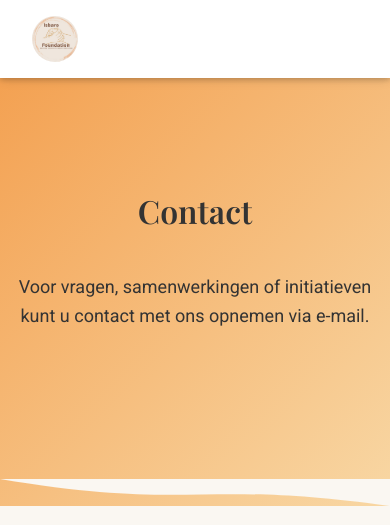
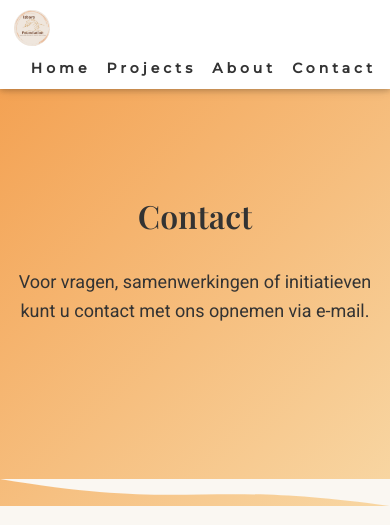
Before and after one commit to AH62421/isbaro-foundation, a Flask app: page /contact in a window 390 px wide. Shown: the top 525 px of the page. Run offline with Flask 3, Linux system fonts and the light colour scheme.

Commit message:
Update contact.html

```diff
--- a/templates/contact.html
+++ b/templates/contact.html
@@ -16,7 +16,7 @@
     <link href="https://fonts.googleapis.com/css2?family=Roboto:wght@300;400;700&family=Playfair+Display:wght@600&family=Montserrat:wght@500&display=swap" rel="stylesheet">
 
     <style>
-        /* ========= MOBIELE STABILITEIT ========= */
+        /* ========= GLOBAL FIX ========= */
         html, body {
             max-width: 100%;
             overflow-x: hidden;
@@ -62,14 +62,13 @@
             justify-content: center;
             align-items: center;
             text-align: center;
-            padding: 140px 20px 120px; /* FIX voor fixed navbar */
+            padding: 140px 20px 120px;
             position: relative;
         }
 
         .hero h1 {
             font-family: 'Playfair Display', serif;
             font-size: 44px;
-            margin-bottom: 20px;
         }
 
         .hero p {
@@ -82,11 +81,10 @@
             position: absolute;
             bottom: 0;
             width: 100%;
-            max-width: 100%;
             display: block;
         }
 
-        /* ================= CONTACT CONTENT ================= */
+        /* ================= CONTACT ================= */
         .contact {
             padding: 120px 8%;
             max-width: 900px;
@@ -116,8 +114,8 @@
         }
 
         .info-icon {
-            width: min(56px, 20vw);
-            height: min(56px, 20vw);
+            width: 56px;
+            height: 56px;
             border-radius: 50%;
             background: #F39C4A;
             color: white;
@@ -141,6 +139,23 @@
 
         /* ================= MOBIEL ================= */
         @media (max-width: 768px) {
+
+            /* NAVBAR FIX */
+            .w3-bar {
+                padding: 4px 6px !important;
+            }
+
+            .navbar-logo {
+                width: 36px;
+                height: 36px;
+            }
+
+            .w3-bar-item {
+                padding: 6px 8px !important;
+                font-size: 14px;
+            }
+
+            /* CONTENT */
             .hero {
                 padding: 120px 16px 100px;
             }
@@ -182,7 +197,8 @@
             <img src="/static/isbaro_background.jpg" class="navbar-logo" alt="Isbaro Foundation">
         </a>
 
-        <div class="w3-right w3-hide-small">
+        <!-- ❗️GEEN w3-hide-small -->
+        <div class="w3-right">
             <a href="/" class="w3-bar-item w3-button">Home</a>
             <a href="/projects" class="w3-bar-item w3-button">Projects</a>
             <a href="/about" class="w3-bar-item w3-button">About</a>
```
